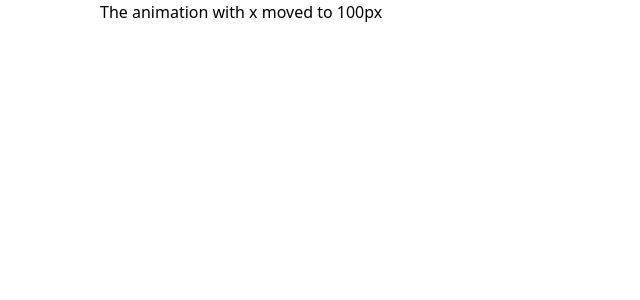
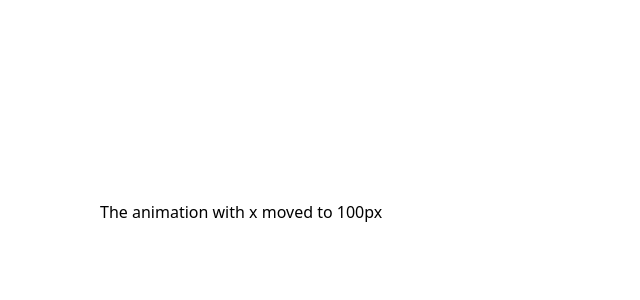
Before and after one commit to Mani007/framermotionjs, a React (Create React App) app: page / in a window 1280 px wide. Shown: the top 300 px of the page, without its empty margins (0-640 px from the left). Built offline with nearby package versions, Linux system fonts and the light colour scheme.

Commit message:
Higher order component with framer motion working fine

```diff
--- /dev/null
+++ b/src/HOC/HocXmove.jsx
@@ -0,0 +1,13 @@
+import React from 'react'
+import { motion } from "framer-motion"
+function HocXmove({children}) {
+  return (
+    <>
+    <motion.div animate={{ x: 100, y:200 }}>
+    {children}
+    </motion.div>
+    </>
+  )
+}
+
+export default HocXmove
--- a/src/components/Animation.jsx
+++ b/src/components/Animation.jsx
@@ -1,15 +1,18 @@
 import React from 'react'
-// React
+
 import { motion } from "framer-motion"
+import HocXmove from '../HOC/HocXmove'
 
 // React Server Components
 //import * as motion from "framer-motion/client"
 function Animation() {
   return (
     <>
-    <motion.div animate={{ x: 100 }}>
+    <HocXmove>
+    <div >
         <p>The animation with x moved to 100px</p>
-    </motion.div>
+    </div>
+    </HocXmove>
     </>
   )
 }
```
